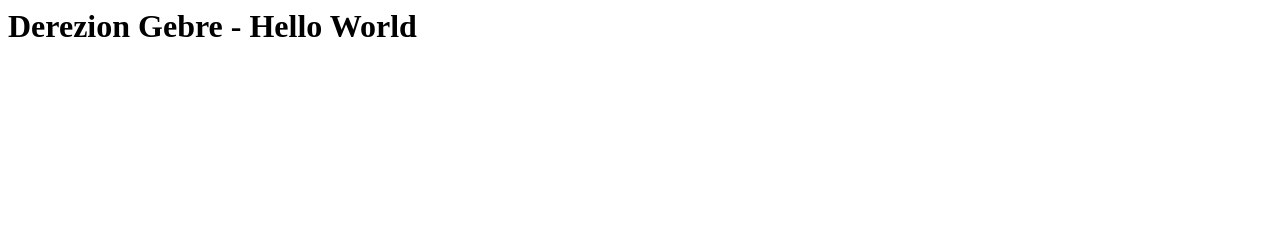
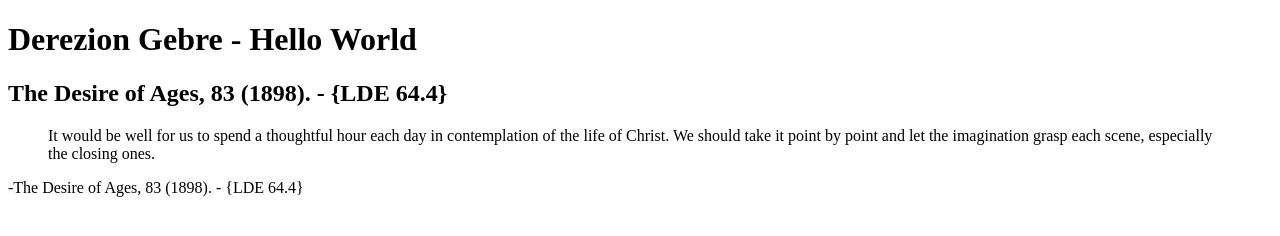
Before and after one commit to derezion/derezion.github.io, a plain HTML site: page index.html in a window 1280 px wide. Drawn offline with Linux system fonts and the light colour scheme.

Commit message:
Updated github page

```diff
--- a/index.html
+++ b/index.html
@@ -1 +1,20 @@
+<!DOCTYPE html>
+<html lang="en">
+<head>
+<meta charset="UTF-8">
+<link rel="stylesheet" href="css/style.css">
+<title>Derezion's page</title>
+</head>
+<body>
 <h1>Derezion Gebre - Hello World</h1>
+
+<h2>The Desire of Ages, 83 (1898). - {LDE 64.4}</h2>
+<blockquote>
+It would be well for us to spend a thoughtful hour each day in
+contemplation of the life of Christ. We should take it point by point
+and let the imagination grasp each scene, especially the closing ones.
+</blockquote>
+<p>-The Desire of Ages, 83 (1898). - {LDE 64.4}</p>
+
+</body>
+</html>
```
Also changed, not shown: css/style.css (added).
